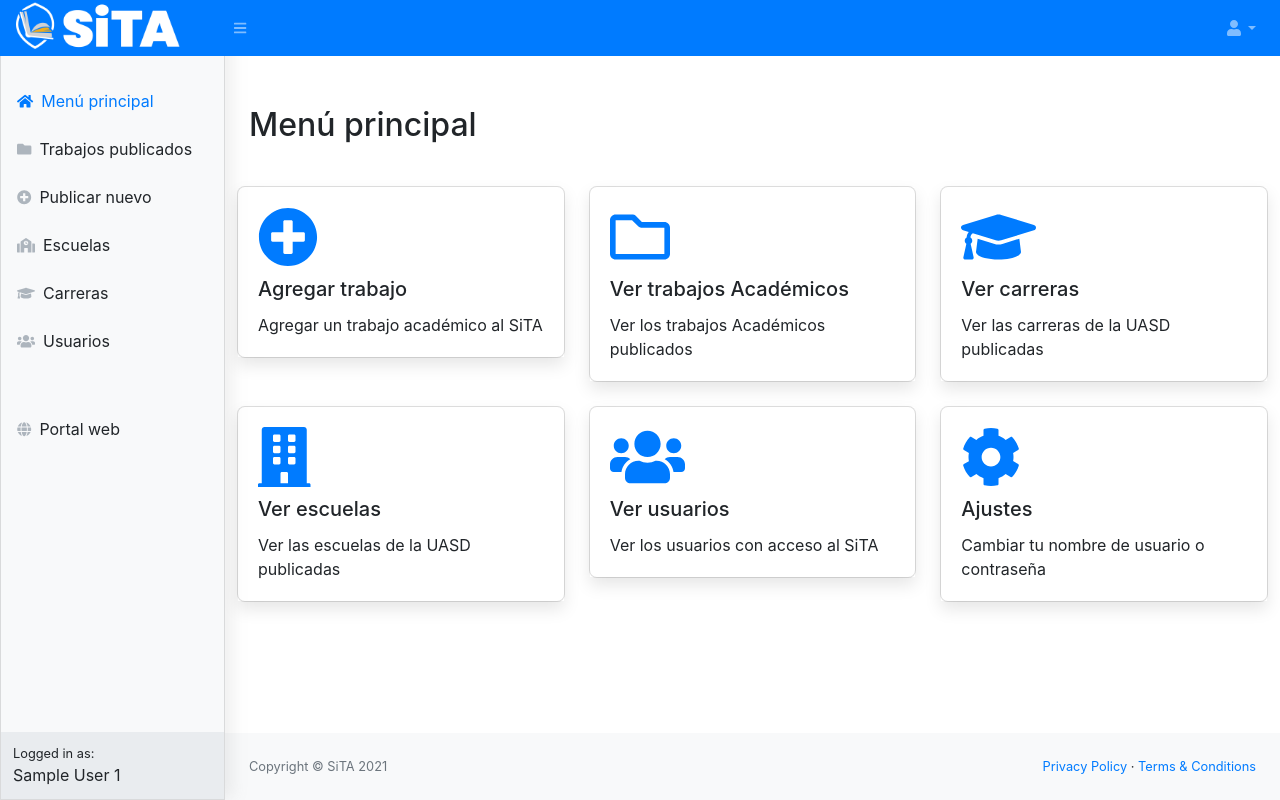
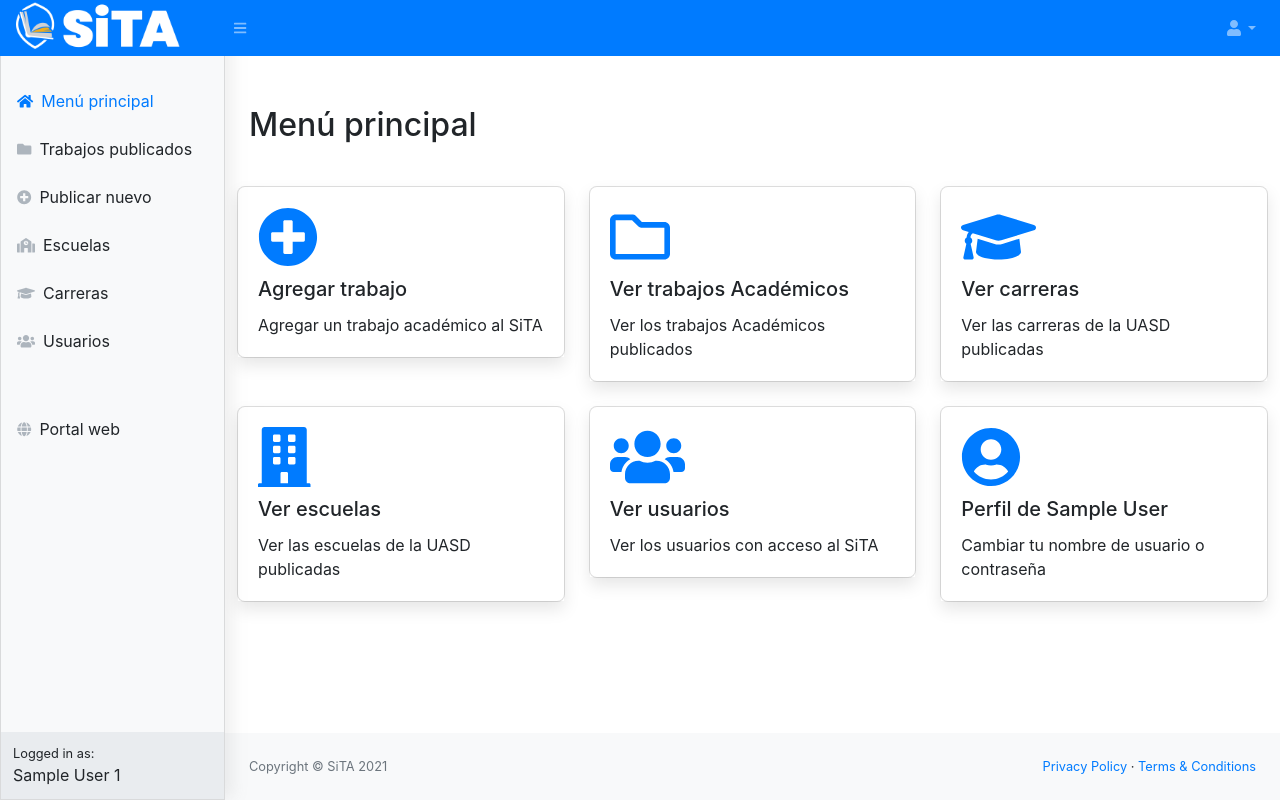
Before and after one commit to alanaquino/sita_app, a Flask app: page /admin in a window 1280 px wide. Run offline with Flask 2, Linux system fonts and the light colour scheme; the visitor is signed in with stand-in values (Sample User, id 1); some libraries are stand-ins or nearby versions.

Commit message:
Mejoras en la tipografía y en iconos

```diff
--- a/main.py
+++ b/main.py
@@ -129,7 +129,7 @@ def ver_trabajos():
         # User is loggedin show them the admin page
         # We need all the account info for the user so we can display it on the profile page
         cursor = mysql.connection.cursor(MySQLdb.cursors.DictCursor)
-        cursor.execute('SELECT * FROM Trabajo_Academico INNER JOIN Nivel_Trabajo ON  Trabajo_Academico.id_nivel_trabajo = Nivel_Trabajo.id_nivel_trabajo INNER JOIN Tipo_Trabajo ON  Trabajo_Academico.id_tipo_trabajo = Tipo_Trabajo.id_tipo_trabajo INNER JOIN Recinto ON  Trabajo_Academico.id_recinto = Recinto.id_recinto INNER JOIN Facultad ON Trabajo_Academico.id_facultad = Facultad.id_facultad INNER JOIN Escuela ON Trabajo_Academico.id_escuela = Escuela.id_escuela INNER JOIN Carrera ON Trabajo_Academico.id_carrera = Carrera.id_carrera')
+        cursor.execute('SELECT * FROM Trabajo_Academico INNER JOIN Nivel_Trabajo ON  Trabajo_Academico.id_nivel_trabajo = Nivel_Trabajo.id_nivel_trabajo INNER JOIN Tipo_Trabajo ON  Trabajo_Academico.id_tipo_trabajo = Tipo_Trabajo.id_tipo_trabajo INNER JOIN Recinto ON  Trabajo_Academico.id_recinto = Recinto.id_recinto INNER JOIN Facultad ON Trabajo_Academico.id_facultad = Facultad.id_facultad INNER JOIN Escuela ON Trabajo_Academico.id_escuela = Escuela.id_escuela INNER JOIN Carrera ON Trabajo_Academico.id_carrera = Carrera.id_carrera ORDER BY fecha_publicacion DESC')
         trabajos = cursor.fetchall()
         cursor.execute('SELECT * FROM Estudiante')
         estudiantes = cursor.fetchall()
@@ -307,10 +307,10 @@ def perfil():
     if 'loggedin' in session:
         # We need all the account info for the user so we can display it on the profile page
         cursor = mysql.connection.cursor(MySQLdb.cursors.DictCursor)
-        cursor.execute('SELECT * FROM Cuenta_Usuario WHERE id_usuario = %s', (session['id_usuario'],))
-        account = cursor.fetchone()
+        cursor.execute('SELECT * FROM Cuenta_Usuario INNER JOIN Recinto ON Cuenta_Usuario.id_recinto = Recinto.id_recinto WHERE id_usuario = %s', (session['id_usuario'],))
+        usuarios = cursor.fetchall()
         # Show the profile page with account info
-        return render_template('perfil.html', account=account)
+        return render_template('perfil.html', usuarios=usuarios)
     # User is not loggedin redirect to login page
     return redirect(url_for('login'))
 
--- a/templates/admin.html
+++ b/templates/admin.html
@@ -95,8 +95,8 @@
             <div class="col-sm-6 col-lg-4 mb-4">
                 <div class="card" onclick="location.href='{{url_for('perfil')}}';" class="btn" role="button">
                     <div class="card-body shadow">
-                        <i class="fas fa-cog text-primary icono-dashboard"></i>
-                        <h5 class="card-title">Ajustes</h5>
+                        <i class="fas fa-user-circle text-primary icono-dashboard"></i>
+                        <h5 class="card-title">Perfil de {{ nombre }}</h5>
                         <p class="card-text">Cambiar tu nombre de usuario o contraseña</p>
                     </div>
                 </div>
--- a/templates/perfil.html
+++ b/templates/perfil.html
@@ -9,13 +9,13 @@
         <li class="breadcrumb-item active">Datos del usuario</li>
     </ol>
     <div class="text-center">
-        <i class="fas fa-user-tie text-dark mb-3" style="font-size: 9rem;"></i>
+        <i class="fas fa-user-circle text-dark mb-3" style="font-size: 9rem;"></i>
     </div>
     {% for usuario in usuarios %}
         <p class="lead text-center"><span class="font-weight-bold">Nombre:</span> {{ usuario['nombre'] }}</p>
         <p class="lead text-center"><span class="font-weight-bold">Apellidos:</span> {{ usuario['apellidos'] }}</p>
         <p class="lead text-center"><span class="font-weight-bold">Nombre de usuario:</span> {{ usuario['username'] }}</p>
-        <p class="lead text-center"><span class="font-weight-bold">Fecha de registro:</span> {{ usuario['fecha_registro'] }}</p>
+        <p class="lead text-center"><span class="font-weight-bold">Fecha de registro:</span> {{ usuario['fecha_registro'].strftime('%d %B, %Y')  }}</p>
         <p class="lead text-center"><span class="font-weight-bold">Recinto:</span> {{ usuario['nombre_recinto'] }}</p>
     {% endfor %}
 </div>
--- a/templates/publicaciones.html
+++ b/templates/publicaciones.html
@@ -46,8 +46,8 @@
                  </ol>
              </div>
             <div class="col-sm-9">
+              <h4>Existen {{ total['COUNT(*)'] }} trabajos académicos publicados</h4>
                <div id="trabajos_pg">
-                <h4>Existen {{ total['COUNT(*)'] }} trabajos académicos publicados</h4>
                 {% for trabajo in trabajos %}
                 <div class="card mb-4">
                     <div class="card-body elBorde" style="padding-left: 25px;">
@@ -95,7 +95,7 @@
 
 <script type="text/javascript">
 $(document).ready(function() {
-	$('#trabajos_pg').paginate({itemsPerPage: 6});
+	$('#trabajos_pg').paginate({itemsPerPage: 3});
 });
 </script>
 {% endblock %}
--- a/templates/ver_trabajos.html
+++ b/templates/ver_trabajos.html
@@ -19,7 +19,7 @@
   <div class="card mb-4">
     <div class="card-body">
       <div class="table-responsive">
-        <table class="table table-hover table-bordered" id="dataTable" width="100%" cellspacing="0">
+        <table class="table table-hover" id="dataTable" width="100%">
           <thead>
           <tr>
             <th>Titulo</th>
```
